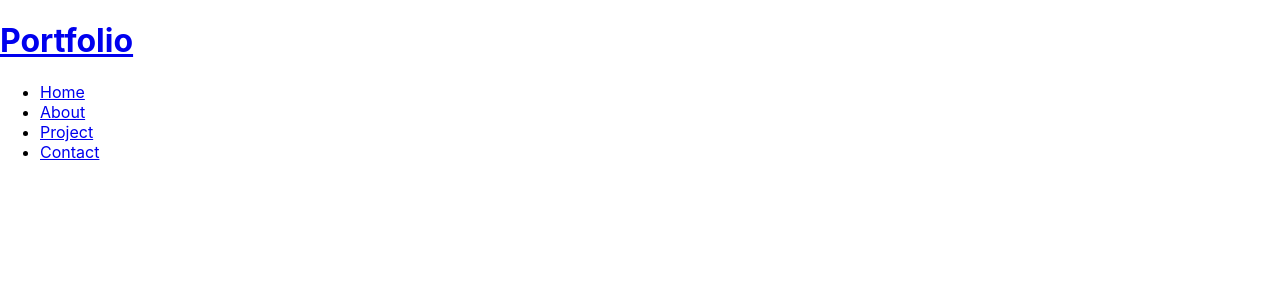
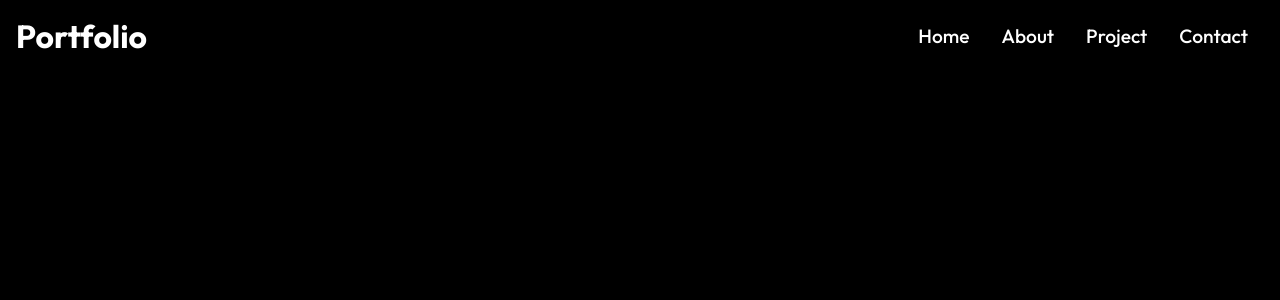
Before and after one commit to Vickyb94/react-portfolio, a React (Create React App) app: page / in a window 1280 px wide. Shown: the top 300 px of the page. Built offline with nearby package versions, Linux system fonts and the light colour scheme.

Commit message:
added some styling to navbar links

```diff
--- a/src/components/Navbar.js
+++ b/src/components/Navbar.js
@@ -10,7 +10,7 @@ const Navbar = () => {
            <Link to="/">
              <h1>Portfolio</h1>
            </Link>
-           <ul>
+           <ul className="nav-list">
               <li>
                 <Link to="/">Home</Link>
               </li>
--- a/src/components/NavbarStyles.css
+++ b/src/components/NavbarStyles.css
@@ -0,0 +1,19 @@
+.header{
+    display: flex;
+    justify-content: space-between;
+    align-items: center;
+    padding: 1rem;
+}
+
+.nav-list{
+   display: flex;
+}
+
+.nav-list li{
+    padding: 0 1rem;
+}
+
+.nav-list li a{
+    font-size: 1.2rem;
+    font-weight: 500;
+}
--- a/src/index.css
+++ b/src/index.css
@@ -1,13 +1,22 @@
-body {
+@import url('https://fonts.googleapis.com/css2?family=Outfit:wght@100;200;300;400;500;600;700;800;900&display=swap');
+
+*{
+  box-sizing: border-box;
   margin: 0;
-  font-family: -apple-system, BlinkMacSystemFont, 'Segoe UI', 'Roboto', 'Oxygen',
-    'Ubuntu', 'Cantarell', 'Fira Sans', 'Droid Sans', 'Helvetica Neue',
-    sans-serif;
-  -webkit-font-smoothing: antialiased;
-  -moz-osx-font-smoothing: grayscale;
+  padding: 0;
+  font-family: 'Outfit', sans-serif;
 }
 
-code {
-  font-family: source-code-pro, Menlo, Monaco, Consolas, 'Courier New',
-    monospace;
+body {
+  background: black;
 }
+
+h1, h4, p,
+a {
+  color: white;
+  text-decoration: none;
+}
+
+ul {
+  list-style-type: none;
+}
```
